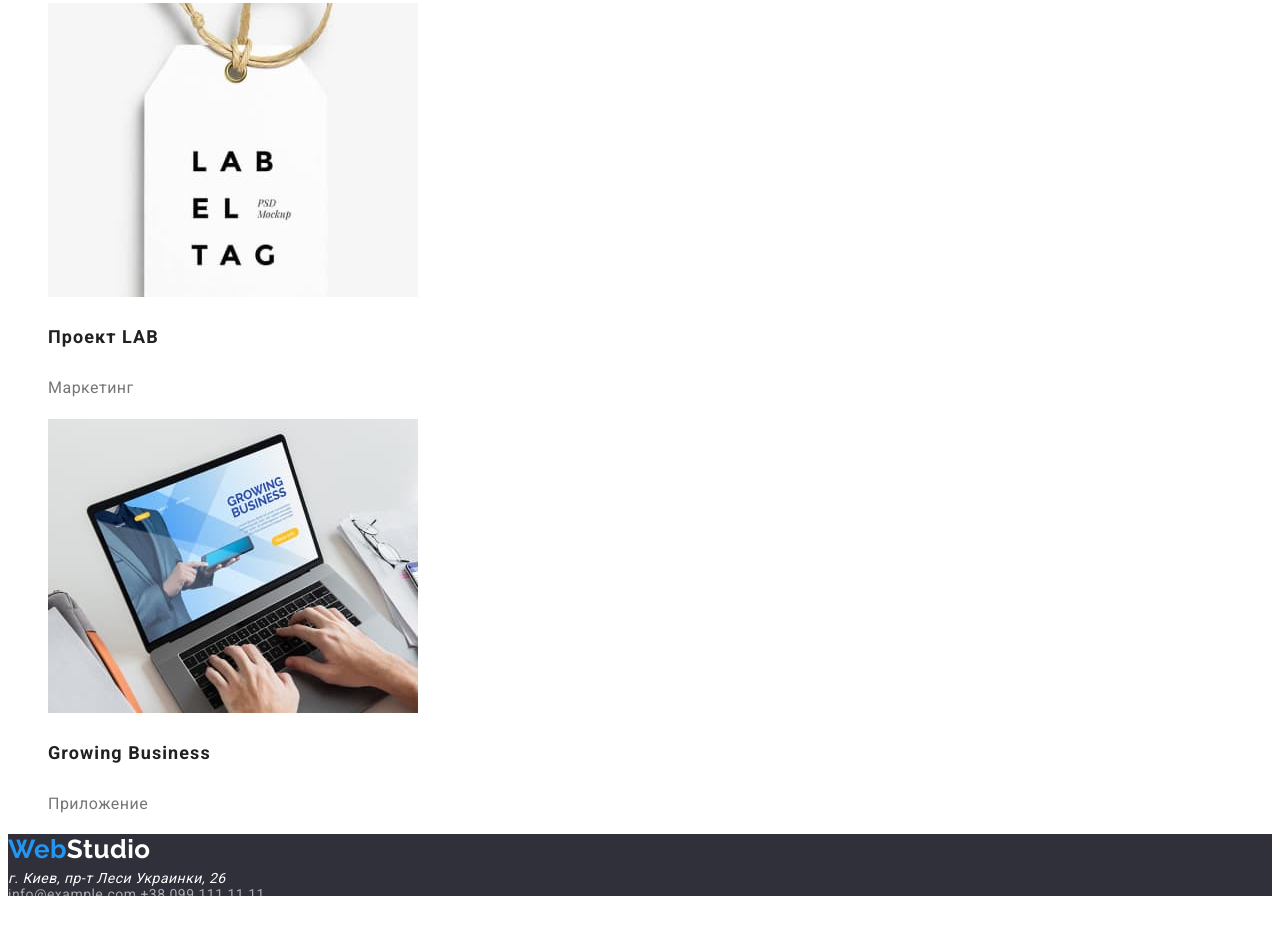
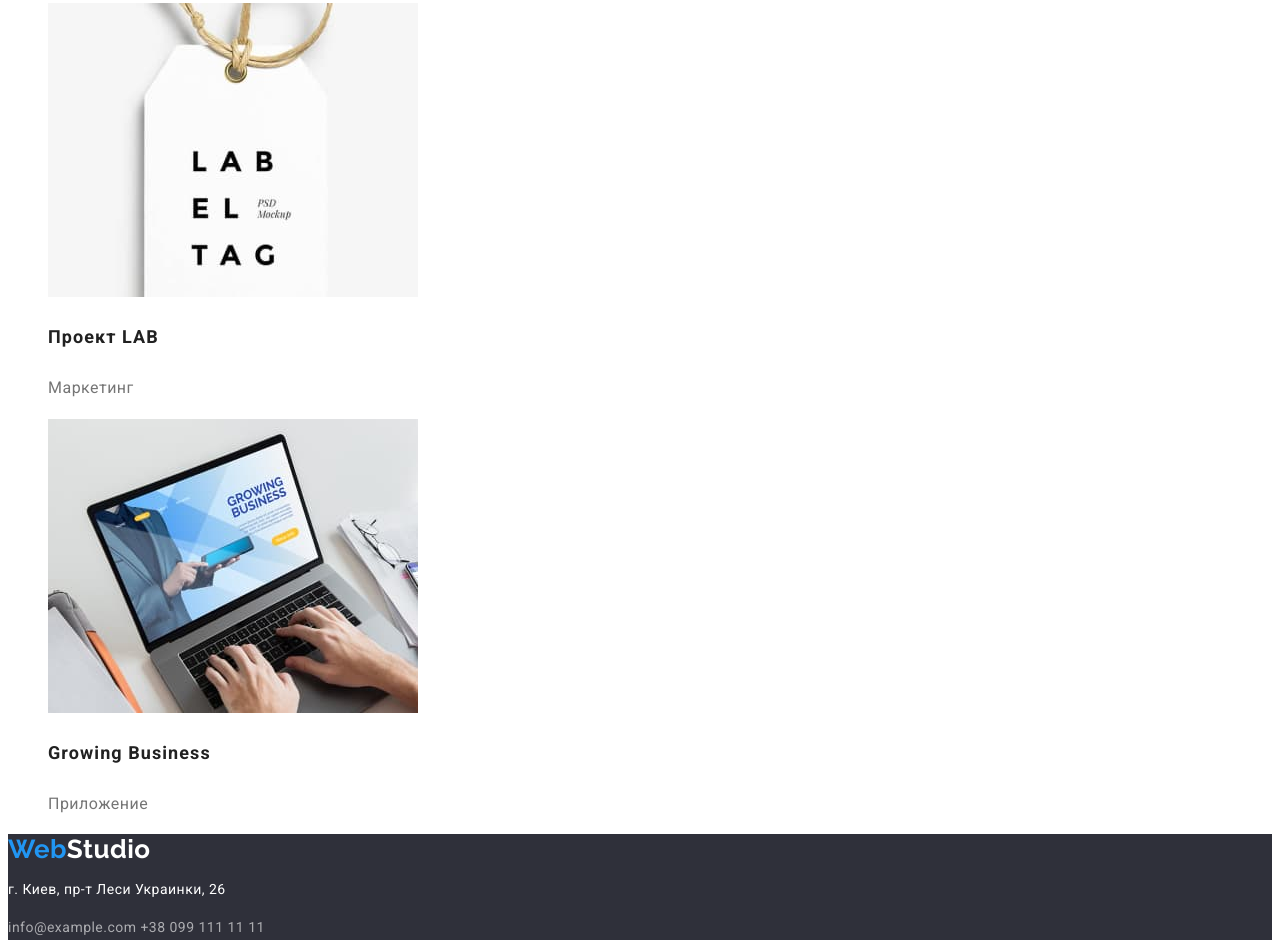
Before and after one commit to Hrytseniaaa/goit-markup-hw-02, a plain HTML site: page portfolio.html in a window 1280 px wide. Shown: the part 3246-4194 px from the top of the page. Before the commit the page ends 4150 px from the top, so only its background shows below. Drawn offline with Linux system fonts and the light colour scheme.

Commit message:
забрав піхселі з адреси зайві і прибрав другий курсив

```diff
--- a/css/styles.css
+++ b/css/styles.css
@@ -223,7 +223,7 @@ h3.name\,.title {
 .address-link .link,
 .address {
     font-size: 14px;
-    line-height: 1.71px;
+    line-height: 1.71;
 
 }
 
--- a/portfolio.html
+++ b/portfolio.html
@@ -102,7 +102,7 @@
 <footer class="footer">
     <a href="./index.html" class="footer-logo logo"> <span class="blue-part">Web</span>Studio</a>
     <address class="address">
-        <p>г. Киев, пр-т Леси Украинки, 26</p>
+        <p class="city">г. Киев, пр-т Леси Украинки, 26</p>
         <a href="mailto:info@example.com" class="link">info@example.com</a>
         <a href="tel:+380991111111" class="link">+38 099 111 11 11</a>
     </address>
```
